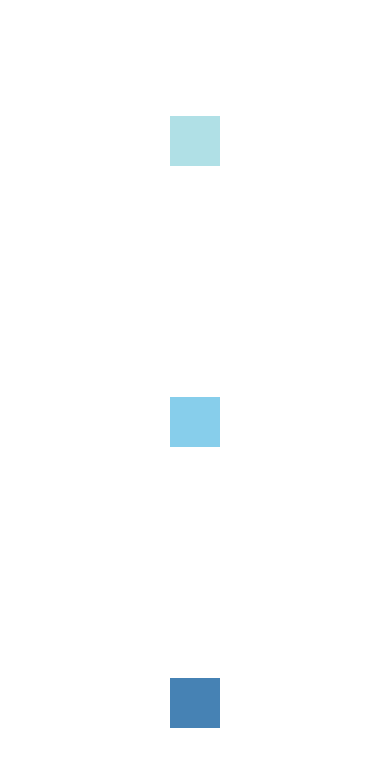
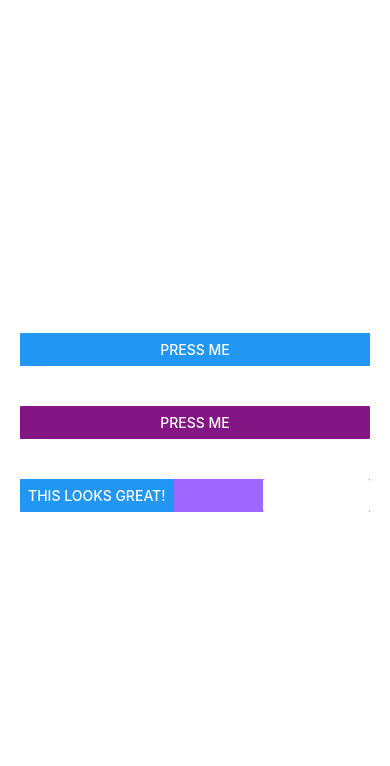
Before and after one commit to brenderbee/pollen-forecast, a React Native app in the folder Pollen/: screen / in a window 390 px wide. Shown: the top 766 px of the page. Built offline with nearby package versions, Linux system fonts and the light colour scheme.

Commit message:
On Handling Touches portion of the tutorial.

```diff
--- a/Pollen/App.js
+++ b/Pollen/App.js
@@ -1,21 +1,59 @@
 import React, { Component } from 'react';
-import { AppRegistry, View } from 'react-native';
+import { Alert, AppRegistry, Button, StyleSheet, View } from 'react-native';
 
-export default class JustifyContentBasics extends Component {
+export default class ButtonBasics extends Component {
+  _onPressButton() {
+    Alert.alert('You tapped the button!')
+  }
+
   render() {
     return (
-      // Try setting `justifyContent` to `center`.
-      // Try setting `flexDirection` to `row`.
-      <View style={{
-        flex: 1,
-        flexDirection: 'column',
-        justifyContent: 'space-around',
-        alignItems: 'center',
-      }}>
-        <View style={{width: 50, height: 50, backgroundColor: 'powderblue'}} />
-        <View style={{width: 50, height: 50, backgroundColor: 'skyblue'}} />
-        <View style={{width: 50, height: 50, backgroundColor: 'steelblue'}} />
+      <View style={styles.container}>
+        <View style={styles.buttonContainer}>
+          <Button
+            onPress={this._onPressButton}
+            title="Press Me"
+          />
+        </View>
+        <View style={styles.buttonContainer}>
+          <Button
+            onPress={this._onPressButton}
+            title="Press Me"
+            color="#841584"
+          />
+        </View>
+        <View style={styles.alternativeLayoutButtonContainer}>
+          <Button
+            onPress={this._onPressButton}
+            title="This looks great!"
+          />
+          <Button
+            onPress={this._onPressButton}
+            title="Learn More"
+            color="#fff"
+            accessibilityLabel="Learn more about this purple button"
+          />
+        </View>
       </View>
     );
   }
 }
+
+const styles = StyleSheet.create({
+  container: {
+   flex: 1,
+   justifyContent: 'center',
+  },
+  buttonContainer: {
+    color: '#fff',
+    backgroundColor: '#9f67ff',
+    margin: 20
+  },
+  alternativeLayoutButtonContainer: {
+    color: '#fff',
+    margin: 20,
+    backgroundColor: '#9f67ff',
+    flexDirection: 'row',
+    justifyContent: 'space-between'
+  }
+})
```
